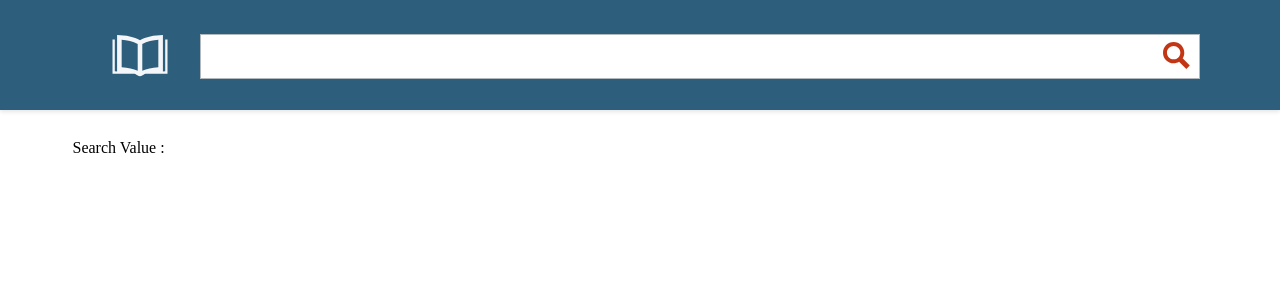
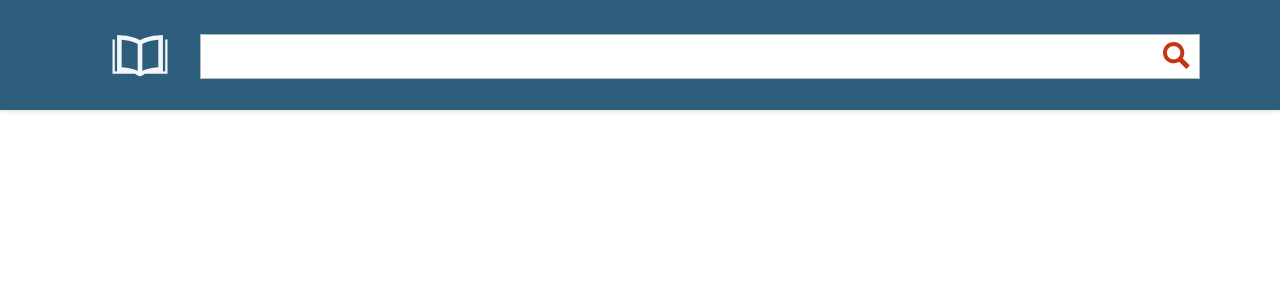
Before and after one commit to Hyunse/my-dictionary, a React (Create React App) app in the folder client/: page / in a window 1280 px wide. Shown: the top 300 px of the page. Built offline with nearby package versions, Linux system fonts and the light colour scheme.

Commit message:
sperate main to definition

```diff
--- /dev/null
+++ b/client/src/routes/Definition/DefinitionContainer.tsx
@@ -0,0 +1,45 @@
+import React, { Component } from 'react';
+import { connect } from 'react-redux';
+import DefinitionPresenter from './DefinitionPresenter';
+
+interface IOwnProps {}
+
+interface IStateProps {
+  searchList: any;
+  searchValue: string;
+}
+
+interface IDispatchProps {}
+
+type IProps = IStateProps & IDispatchProps & IOwnProps;
+
+class DefinitionContainer extends Component<IProps> {
+  constructor(props: IProps) {
+    super(props);
+  }
+
+  public render() {
+    return (
+      <DefinitionPresenter
+        searchValue= {this.props.searchValue}
+        searchList={this.props.searchList !== '' ? this.props.searchList : []}
+      />
+    );
+  }
+}
+
+/**
+ * mapStateToProps
+ *
+ * @param state : state from store
+ * @return searchList.data
+ */
+const mapStateToProps = (state) => {
+  return {
+    searchList: state.searchList.data,
+    searchValue: state.searchValue
+  };
+};
+
+
+export default connect(mapStateToProps)(DefinitionContainer);
--- /dev/null
+++ b/client/src/routes/Definition/DefinitionPresenter.tsx
@@ -0,0 +1,74 @@
+import React from 'react';
+import styled from '../../typed-components';
+
+const Container = styled.div`
+  margin-top: 110px;
+  padding-top: 30px;
+  padding-right: 15px;
+  padding-left: 15px;
+`;
+
+const Title = styled.div`
+  text-align: center;
+
+  > h1 {
+    font-size: 120px;
+    color: #265667;
+  }
+`;
+
+const EntryHeader = styled.div`
+  margin-bottom: 6px;
+`;
+
+const SearchWord = styled.h1`
+  color: #303336;
+  display: inline;
+  font-family: 'Playfair Display', serif;
+  font-size: 48px;
+  font-stretch: normal;
+  font-style: normal;
+  font-weight: bold;
+  letter-spacing: 1.2px;
+  line-height: 50px;
+  padding-right: 15px;
+  white-space: pre-wrap;
+  overflow-wrap: break-word;
+  word-wrap: break-word;
+`;
+
+const DefinitionWrapper = styled.div``;
+
+interface IProps {
+  searchList: any;
+  searchValue: string;
+}
+const DefinitionPresenter: React.SFC<IProps> = ({
+  searchList,
+  searchValue
+}) => {
+  return (
+    <Container>
+      <Title>
+        <SearchWord>{searchValue}</SearchWord>
+      </Title>
+      <DefinitionWrapper>{renderSearchList(searchList)}</DefinitionWrapper>
+    </Container>
+  );
+};
+
+const renderSearchList = (searchList) => {
+  if (searchList !== []) {
+    return searchList.map((item, index) => {
+      return (
+        <EntryHeader key={index}>
+          <SearchWord>{item.hwi.hw}</SearchWord>
+        </EntryHeader>
+      );
+    });
+  } else {
+    return '';
+  }
+};
+
+export default DefinitionPresenter;
--- /dev/null
+++ b/client/src/routes/Definition/index.ts
@@ -0,0 +1,2 @@
+import DefinitionContainer from './DefinitionContainer';
+export default DefinitionContainer;
--- a/client/src/routes/Main/MainContainer.tsx
+++ b/client/src/routes/Main/MainContainer.tsx
@@ -1,13 +1,9 @@
 import React, { Component } from 'react';
-import { connect } from 'react-redux';
 import MainPresenter from './MainPresenter';
 
 interface IOwnProps {}
 
-interface IStateProps {
-  searchList: any;
-  searchValue: string;
-}
+interface IStateProps {}
 
 interface IDispatchProps {}
 
@@ -30,25 +26,10 @@ class MainContainer extends Component<IProps, {}> {
    */
   public render() {
     return (
-      <MainPresenter
-        searchValue= {this.props.searchValue}
-        searchList={this.props.searchList !== '' ? this.props.searchList : []}
-      />
+      <MainPresenter />
     );
   }
 }
 
-/**
- * mapStateToProps
- *
- * @param state : state from store
- * @return searchList.data
- */
-const mapStateToProps = (state) => {
-  return {
-    searchList: state.searchList.data,
-    searchValue: state.searchValue
-  };
-};
 
-export default connect(mapStateToProps)(MainContainer);
+export default MainContainer;
--- a/client/src/routes/Main/MainPresenter.tsx
+++ b/client/src/routes/Main/MainPresenter.tsx
@@ -1,6 +1,7 @@
 import React from 'react';
 import styled from '../../typed-components';
-import NavContainer from '../Nav';
+import Definition from '../Definition';
+import Nav from '../Nav';
 
 const Container = styled.div`
   display: flex;
@@ -27,32 +28,16 @@ const Header = styled.div`
   transition: left 0.3s ease-in-out;
 `;
 
-const BodyContainer = styled.div`
-  margin-top: 110px;
-  padding-top: 30px;
-  padding-right: 15px;
-  padding-left: 15px;
-`;
-
 interface IProps {
-  searchList: any;
-  searchValue: string;
 }
 
-const MainPresenter: React.SFC<IProps> = ({ searchList, searchValue }) => {
+const MainPresenter: React.SFC<IProps> = () => {
   return (
     <Container>
       <Header>
-        <NavContainer />
+        <Nav />
       </Header>
-      <BodyContainer>
-        Search Value : {searchValue}
-        {searchList === []
-          ? ''
-          : searchList.map((item) => {
-              return <div key={item.meta.id}>{item.meta.id}</div>;
-            })}
-      </BodyContainer>
+      <Definition />
     </Container>
   );
 };
```
